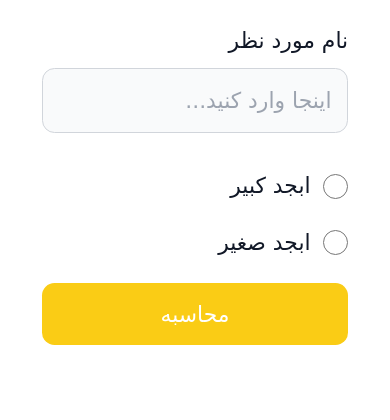
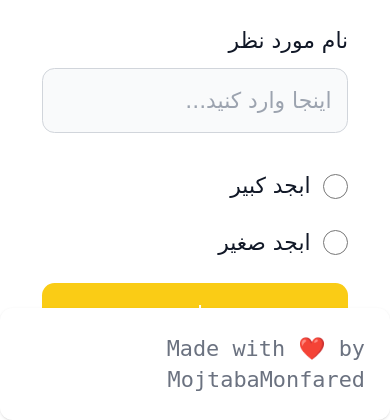
Before and after one commit to MojtabaMonfared/abjad_calc, a FastAPI app: page / in a window 390 px wide. Shown: the part 424-844 px from the top of the page. Run offline with FastAPI, Linux system fonts and the light colour scheme; some libraries are stand-ins or nearby versions; some web fonts are replaced.

Commit message:
added footer

```diff
--- a/templates/index.html
+++ b/templates/index.html
@@ -1,6 +1,9 @@
 <html dir="rtl">
     <head>
         <title>Abjad</title>
+
+        <meta name="viewport" content="width=device-width, initial-scale=1.0">
+        <meta http-equiv="X-UA-Compatible" content="ie=edge">
 
         <script src="https://cdn.tailwindcss.com"></script>
 
@@ -61,5 +64,10 @@
         </form>
     </div>
 
+      <footer class="footer w-full bottom-0 fixed items-center p-4 bg-white rounded-lg shadow md:flex md:items-center md:justify-between md:p-6 dark:bg-gray-800" style="font-family: monospace;">
+          <span class="text-sm text-gray-500 sm:text-center dark:text-gray-400">Made with ❤️ by <a href="https://github.com/MojtabaMonfared">MojtabaMonfared</a>
+          </span>
+      </footer>
+
     </body>
 </html>
```
